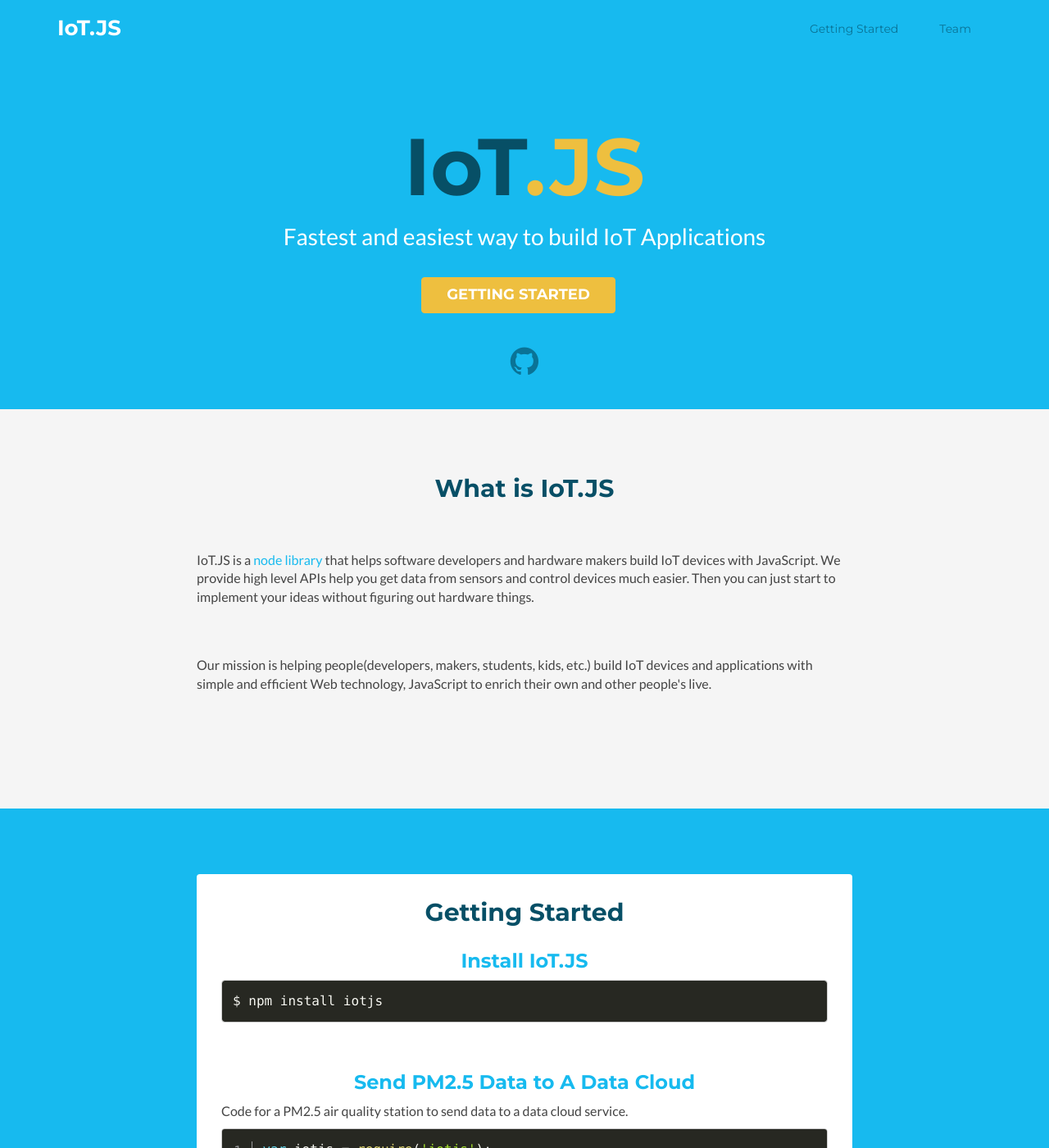
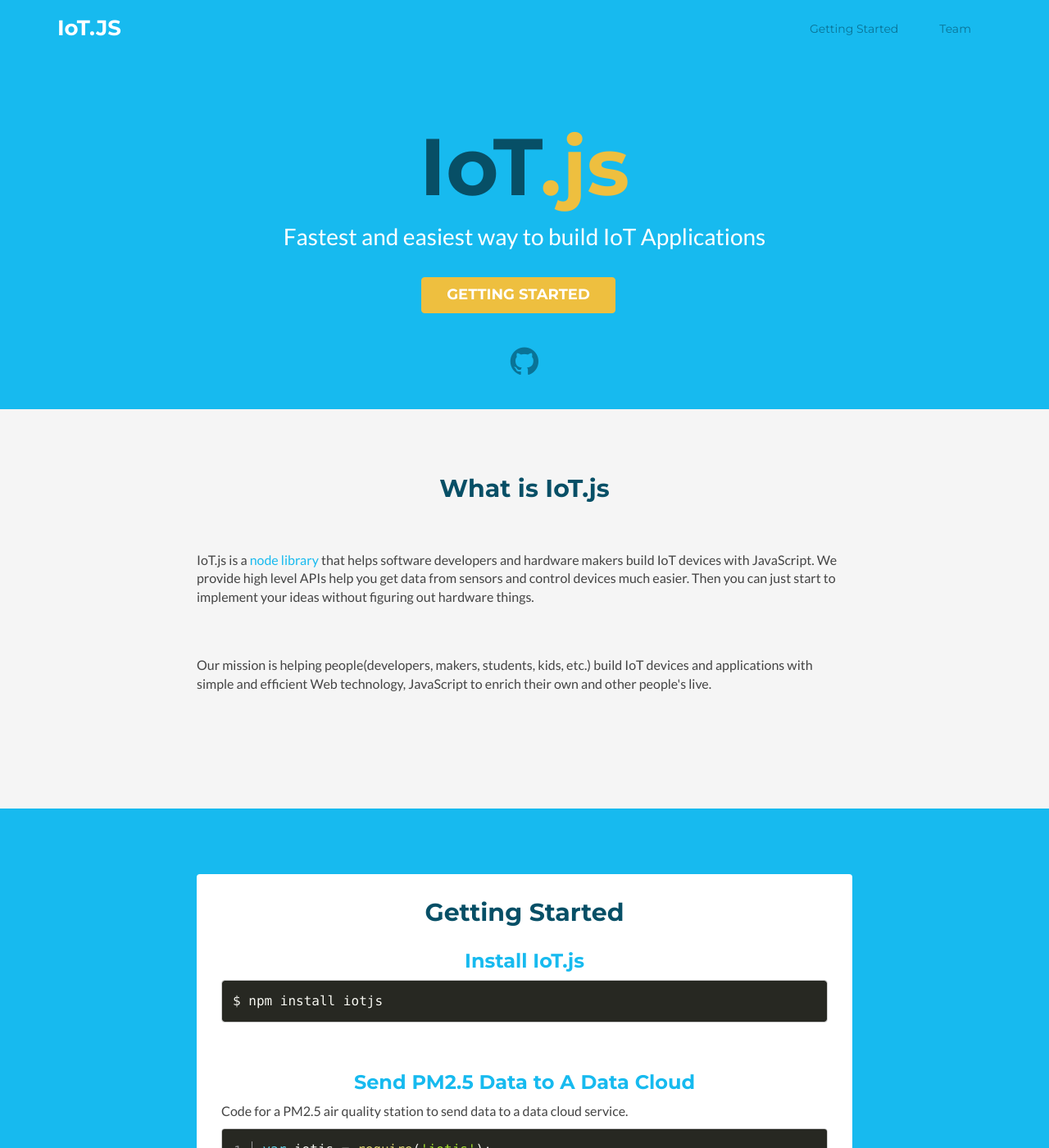
Before and after one commit to iot-js/iot-js.github.io, a Jekyll site: the page built from index.html, in a window 1280 px wide and 1400 px high. Shown: the whole window at 82% size. Built offline with Jekyll 4.4.1, drawn with Linux system fonts in a browser that asks for light colours; Markdown is read by kramdown in place of the engine named in the settings.

Commit message:
Rename as IoT.js

```diff
--- a/_includes/about.html
+++ b/_includes/about.html
@@ -1,8 +1,8 @@
     <!-- ******ABOUT****** -->
     <section id="about" class="about section">
         <div class="container">
-            <h2 class="title text-center">What is IoT.JS</h2>
-            <p class="intro">IoT.JS is a <a href="https://www.npmjs.com/package/iotjs" target="_blank">node library</a> that helps software developers and hardware makers build IoT devices with JavaScript. We provide high level APIs help you get data from sensors and control devices much easier. Then you can just start to implement your ideas without figuring out hardware things.</p>
+            <h2 class="title text-center">What is IoT.js</h2>
+            <p class="intro">IoT.js is a <a href="https://www.npmjs.com/package/iotjs" target="_blank">node library</a> that helps software developers and hardware makers build IoT devices with JavaScript. We provide high level APIs help you get data from sensors and control devices much easier. Then you can just start to implement your ideas without figuring out hardware things.</p>
             <p class="intro">Our mission is helping people(developers, makers, students, kids, etc.) build IoT devices and applications with simple and efficient Web technology, JavaScript to enrich their own and other people's live.</p>
             <!--
             <div class="row">
--- a/_includes/docs.html
+++ b/_includes/docs.html
@@ -4,7 +4,7 @@
     <div class="docs-inner">
       <h2 class="title text-center">Getting Started</h2>
       <div class="block">
-        <h3 class="sub-title text-center">Install IoT.JS</h3>
+        <h3 class="sub-title text-center">Install IoT.js</h3>
         <div class="code-block">
           <pre><code class="language-powershell">$ npm install iotjs</code></pre>
         </div>
--- a/_includes/promo.html
+++ b/_includes/promo.html
@@ -1,7 +1,7 @@
     <!-- ******PROMO****** -->
     <section id="promo" class="promo section offset-header">
         <div class="container text-center">
-            <h2 class="title">IoT<span class="highlight">.JS</span></h2>
+            <h2 class="title">IoT<span class="highlight">.js</span></h2>
             <p class="intro">Fastest and easiest way to build IoT Applications</p>
             <div class="btns">
                 <a class="btn btn-cta-secondary scrollto" href="#docs">Getting Started</a>
```
